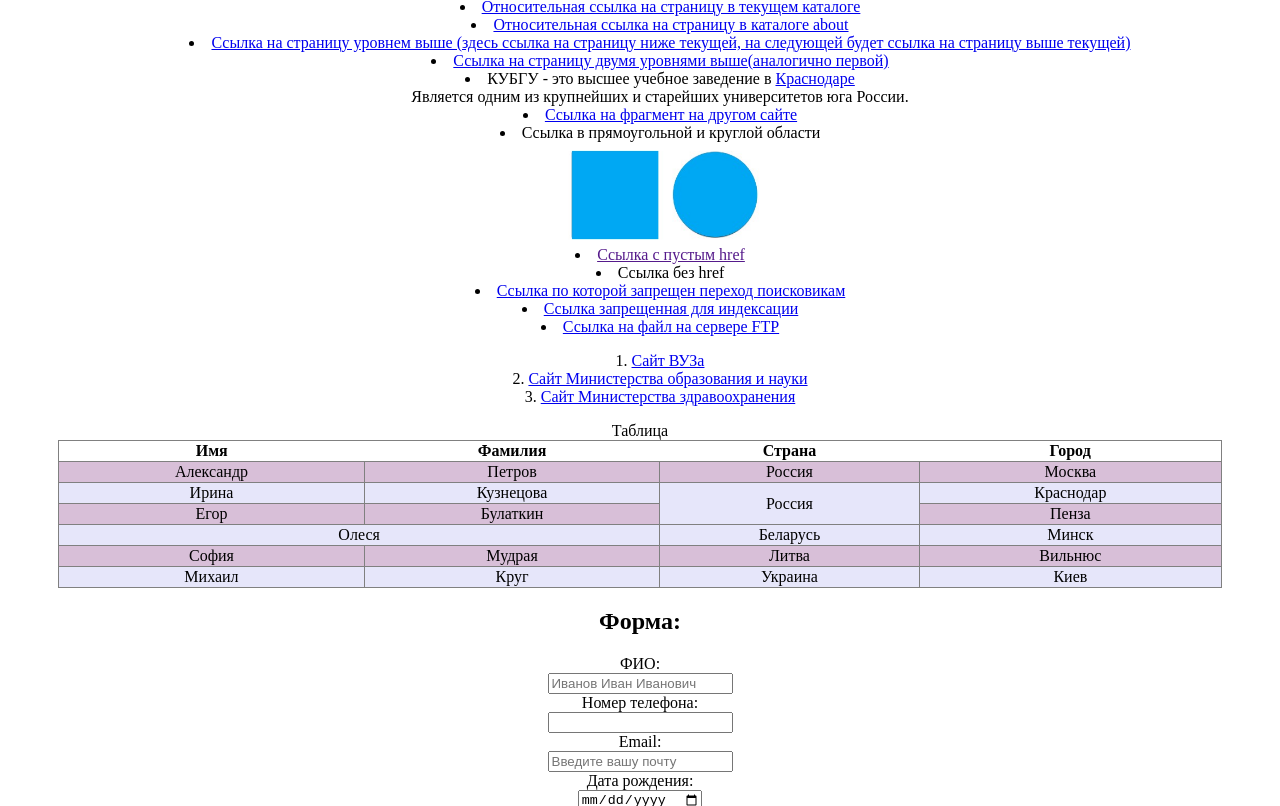
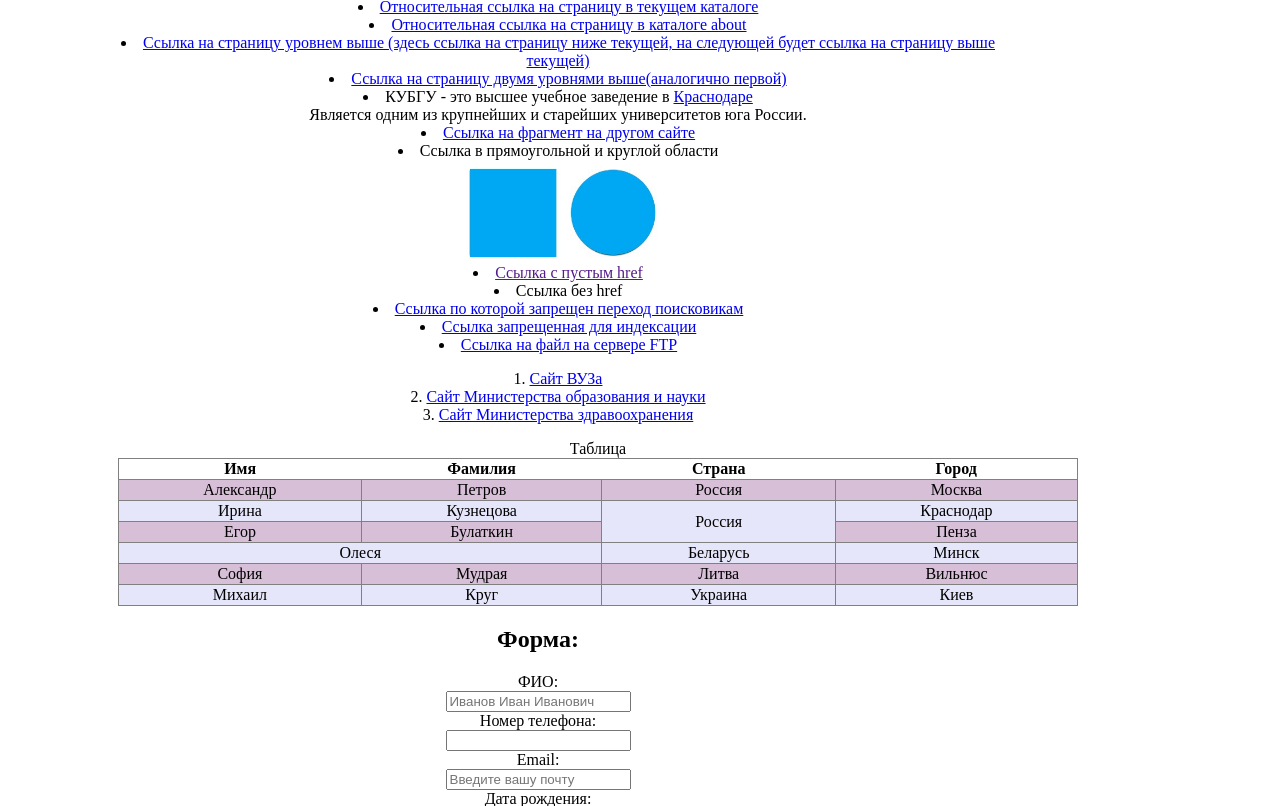
Before and after one commit to SamiraShigalugova/web, a plain HTML site: page Задание 2/index.html in a window 1280 px wide. Shown: the part 406-1212 px from the top of the page. Drawn offline with Linux system fonts and the light colour scheme.

Commit message:
Update style.css

```diff
--- a/Задание 2/style.css
+++ b/Задание 2/style.css
@@ -42,6 +42,10 @@ header{
     text-align: center;
     list-style-position: inside;
   }
+  .container
+  {
+    width: 960px;
+  }
   .container body ul{
     display: inline-block;
     text-align: left;
@@ -49,10 +53,13 @@ header{
   table {
     border: 1px solid grey;
     border-collapse: collapse;
-    width: 100%;
+    width: 960px;
+    margin-left: 60px;
  }
  td {
     border: 1px solid grey;
+    width: 960px;
+
  }
 tbody tr:nth-child(odd)
 {
```
